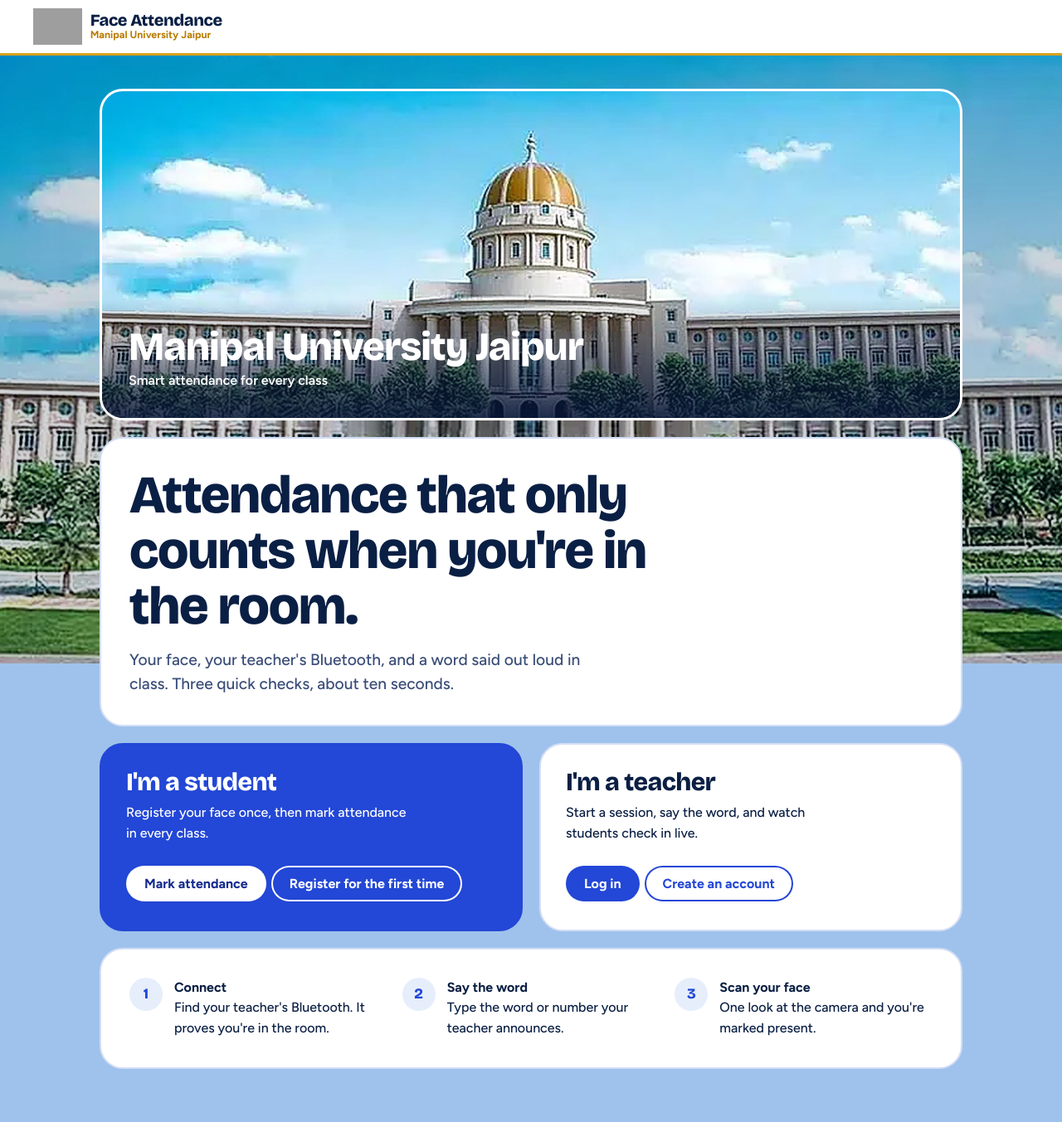
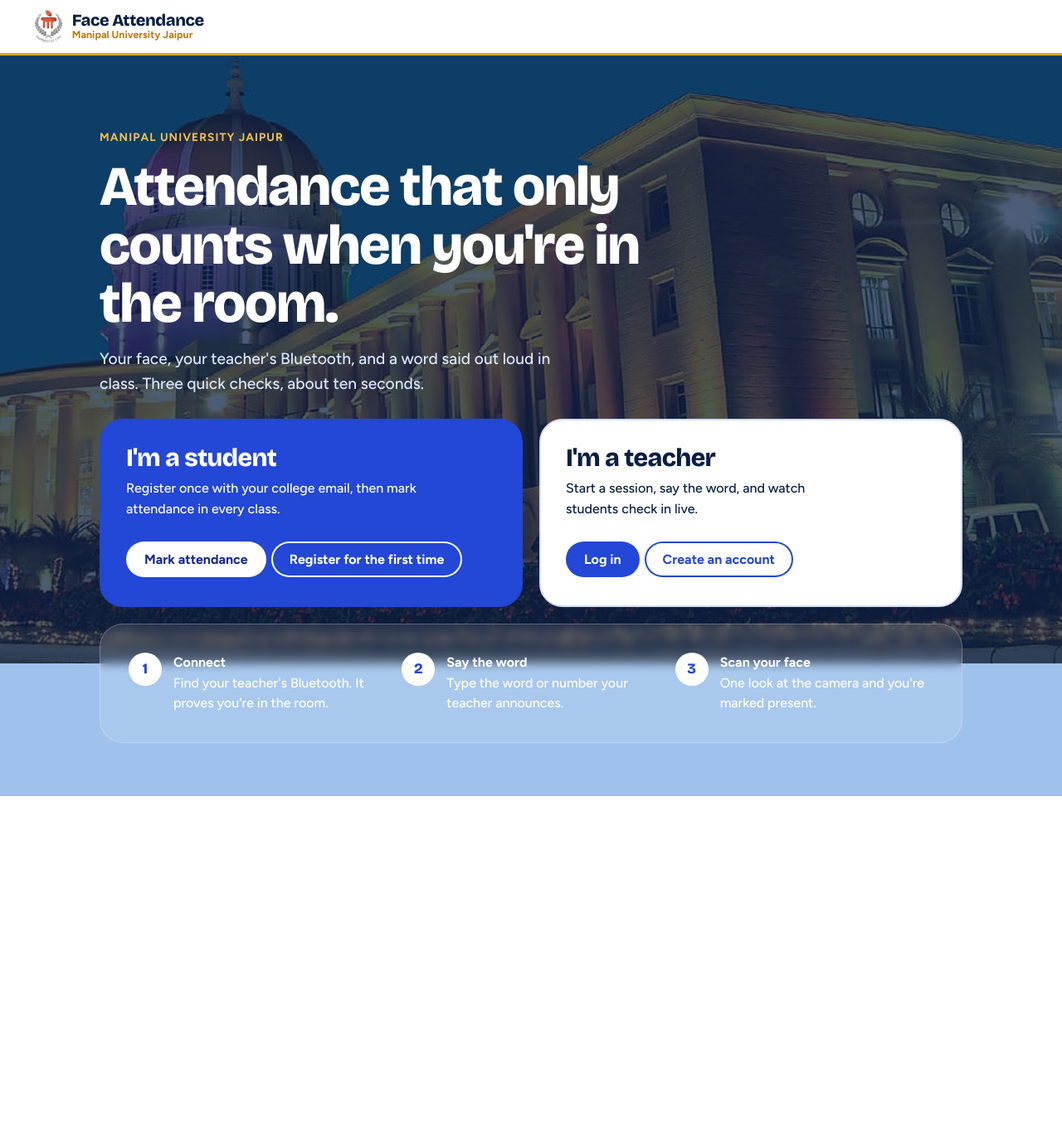
Before and after one commit to PiyushSingh8924/Tricheck, a Flask app: page / in a window 1280 px wide. Shown: the whole page at 83% size. After the commit the page ends 960 px from the top, so only its background shows below. Run offline with Flask 3, Linux system fonts and the light colour scheme; some libraries are stand-ins or nearby versions; grey boxes are pictures that could not be loaded.

Commit message:
College email verification, new home background, teacher dashboard

```diff
--- a/app.py
+++ b/app.py
@@ -1,4 +1,5 @@
-import csv, hmac, io, json, math, os, secrets, sqlite3, time
+import csv, hmac, hashlib, io, json, math, os, re, secrets, smtplib, sqlite3, ssl, time
+from email.message import EmailMessage
 from datetime import timedelta
 from functools import wraps
 from flask import Flask, g, jsonify, redirect, render_template, request, session, Response
@@ -17,6 +18,13 @@ if DATABASE_URL.startswith("postgres://"): DATABASE_URL = "postgresql://" + DATA
 PG = DATABASE_URL.startswith("postgresql")                    # hosted Postgres if set, otherwise local SQLite file
 DB = os.environ.get("DB_PATH", os.path.join(os.path.dirname(os.path.abspath(__file__)), "attendance.db"))
 MATCH = 0.5  # max face distance to accept
+
+# ---------- college email + one-time codes ----------
+EMAIL_RE = re.compile(r"[a-z0-9._%+-]{1,64}@muj\.manipal\.edu", re.ASCII)   # the domain must match exactly, nothing after it
+OTP_TTL, OTP_TRIES, OTP_GAP = 600, 5, 60                      # code lives 10 min, 5 guesses, 60 s between sends
+SMTP_HOST, SMTP_USER, SMTP_PASS = (os.environ.get(k, "") for k in ("SMTP_HOST", "SMTP_USER", "SMTP_PASS"))
+SMTP_PORT = int(os.environ.get("SMTP_PORT") or 587)
+MAIL_FROM = os.environ.get("MAIL_FROM", "")
 
 # ---------- dropdown choices (edit these lists to change what students and teachers can pick) ----------
 DEPARTMENTS = [
@@ -67,7 +75,8 @@ def close(_):
 
 NEW_COLS = [("students", "department", "TEXT"), ("students", "class_name", "TEXT"), ("students", "section", "TEXT"),
             ("sessions", "need_ble", "INTEGER DEFAULT 1"), ("sessions", "department", "TEXT"),
-            ("sessions", "section", "TEXT"), ("sessions", "subject", "TEXT")]
+            ("sessions", "section", "TEXT"), ("sessions", "subject", "TEXT"),
+            ("students", "email", "TEXT"), ("students", "email_verified", "INTEGER DEFAULT 0")]
 
 def init():
     pk, real = ("SERIAL PRIMARY KEY", "DOUBLE PRECISION") if PG else ("INTEGER PRIMARY KEY AUTOINCREMENT", "REAL")
@@ -75,13 +84,17 @@ def init():
         "CREATE TABLE IF NOT EXISTS students(reg_no TEXT PRIMARY KEY, name TEXT, pw TEXT, descriptor TEXT)",
         f"CREATE TABLE IF NOT EXISTS teachers(id {pk}, name TEXT, email TEXT UNIQUE, pw TEXT)",
         f'CREATE TABLE IF NOT EXISTS sessions(id {pk}, teacher_id INTEGER, class_name TEXT, word TEXT, ble_name TEXT, start {real}, "window" INTEGER, active INTEGER DEFAULT 1)',
-        f"CREATE TABLE IF NOT EXISTS attendance(session_id INTEGER, reg_no TEXT, marked_at {real}, UNIQUE(session_id, reg_no))"]
+        f"CREATE TABLE IF NOT EXISTS attendance(session_id INTEGER, reg_no TEXT, marked_at {real}, UNIQUE(session_id, reg_no))",
+        f"CREATE TABLE IF NOT EXISTS email_otps(id {pk}, email TEXT, code_hash TEXT, expires {real}, attempts INTEGER DEFAULT 0, created {real}, ip TEXT)"]
+    after = ["CREATE UNIQUE INDEX IF NOT EXISTS students_email_uq ON students(email)",   # many NULLs are fine; real emails must be unique
+             "CREATE INDEX IF NOT EXISTS otps_email ON email_otps(email)"]
     if PG:
         with pool.connection() as c:
             c.execute("SELECT pg_advisory_lock(42)")          # several workers may start together
             try:
                 for s in stmts: c.execute(s)
                 for t, col, ty in NEW_COLS: c.execute(f"ALTER TABLE {t} ADD COLUMN IF NOT EXISTS {col} {ty}")
+                for q in after: c.execute(q)
             finally: c.execute("SELECT pg_advisory_unlock(42)")
     else:
         with sqlite3.connect(DB, timeout=15) as c:
@@ -90,6 +103,7 @@ def init():
             for t, col, ty in NEW_COLS:
                 if col not in [r[1] for r in c.execute(f"PRAGMA table_info({t})")]:
                     c.execute(f"ALTER TABLE {t} ADD COLUMN {col} {ty}")
+            for q in after: c.execute(q)
 
 def err(m, code=400): return jsonify(ok=False, error=m), code
 def dist(a, b): return math.sqrt(sum((x - y) ** 2 for x, y in zip(a, b)))
@@ -148,6 +162,65 @@ def teacher_api(f):
 @app.context_processor
 def choices(): return dict(DEPARTMENTS=DEPARTMENTS, CLASSES=CLASSES, SECTIONS=SECTIONS)
 
+def muj_email(v):
+    """Normalised college address, or None. Exact domain only: lookalikes and extra @ signs fail."""
+    v = v.strip() if isinstance(v, str) else ""
+    if len(v) > 100 or not v.isascii(): return None          # check before lower(): some odd Unicode letters lowercase into plain ASCII
+    v = v.lower()
+    return v if EMAIL_RE.fullmatch(v) else None
+
+def otp_hash(email, code):  # keyed hash: a leaked database alone cannot be used to recover codes
+    return hmac.new(SECRET.encode(), f"{email}:{code}".encode(), hashlib.sha256).hexdigest()
+
+def send_mail(to, subject, body_text):
+    if not (SMTP_HOST and MAIL_FROM): raise RuntimeError("SMTP is not configured")
+    m = EmailMessage(); m["From"], m["To"], m["Subject"] = MAIL_FROM, to, subject; m.set_content(body_text)
+    ctx = ssl.create_default_context()
+    if SMTP_PORT == 465: srv = smtplib.SMTP_SSL(SMTP_HOST, SMTP_PORT, timeout=15, context=ctx)
+    else: srv = smtplib.SMTP(SMTP_HOST, SMTP_PORT, timeout=15)
+    with srv:
+        if SMTP_PORT != 465: srv.starttls(context=ctx)
+        if SMTP_USER: srv.login(SMTP_USER, SMTP_PASS)
+        srv.send_message(m)
+
+def issue_otp(email):
+    """Create and email a 6-digit code. Returns (error message, http status, soft). soft=True means "a code was sent a moment ago"."""
+    d, now, ip = db(), time.time(), request.remote_addr or "?"
+    count = lambda sql, *a: d.execute(sql, a).fetchone()["n"]
+    d.execute("DELETE FROM email_otps WHERE created < ?", (now - 86400,))
+    if count("SELECT COUNT(*) AS n FROM email_otps WHERE email=? AND created>?", email, now - OTP_TTL) >= 3:
+        return "Too many codes requested for this email. Try again in 10 minutes.", 429, False
+    last = d.execute("SELECT MAX(created) AS t FROM email_otps WHERE email=?", (email,)).fetchone()["t"]
+    if last and now - last < OTP_GAP: return f"Wait {int(OTP_GAP - (now - last)) + 1} seconds before asking for another code.", 429, True
+    if count("SELECT COUNT(*) AS n FROM email_otps WHERE ip=? AND created>?", ip, now - 3600) >= 10:
+        return "Too many requests from your network. Try again later.", 429, False
+    code = f"{secrets.randbelow(10 ** 6):06d}"
+    d.execute("UPDATE email_otps SET expires=0 WHERE email=?", (email,))      # older codes stop working
+    d.execute("INSERT INTO email_otps(email,code_hash,expires,attempts,created,ip) VALUES(?,?,?,?,?,?)",
+              (email, otp_hash(email, code), now + OTP_TTL, 0, now, ip)); d.commit()
+    try: send_mail(email, "Your TriCheck verification code", f"Your TriCheck code is {code}\n\nIt expires in 10 minutes. If you did not ask for it, ignore this email.")
+    except Exception as e:
+        app.logger.error("Could not send verification email (%s)", type(e).__name__)   # never log the code or the SMTP password
+        return "Could not send the email right now. Try again later.", 502, False
+    return None, 200, False
+
+def check_otp(email, code):
+    """None if the code is right (and burns it); otherwise a message for the student."""
+    r = db().execute("SELECT * FROM email_otps WHERE email=? ORDER BY id DESC LIMIT 1", (email,)).fetchone()
+    if not r or r["expires"] < time.time(): return "That code has expired. Ask for a new one."
+    if r["attempts"] >= OTP_TRIES: return "Too many wrong tries. Ask for a new code."
+    db().execute("UPDATE email_otps SET attempts=attempts+1 WHERE id=?", (r["id"],)); db().commit()
+    code = text(code, 10)
+    if not (re.fullmatch(r"\d{6}", code, re.ASCII) and hmac.compare_digest(otp_hash(email, code), r["code_hash"])): return "Wrong code."
+    db().execute("UPDATE email_otps SET expires=0 WHERE email=?", (email,)); db().commit()
+    return None
+
+def me():
+    """The logged-in student, only if their college email is verified."""
+    if "reg_no" not in session: return None
+    st = db().execute("SELECT * FROM students WHERE reg_no=?", (session["reg_no"],)).fetchone()
+    return st if st and st["email_verified"] else None
+
 # ---------- pages ----------
 AUTH = {
     "teacher_register": dict(title="Teacher Registration", api="/api/teacher/register", nxt="/teacher/login", done="Account created. Redirecting to login...",
@@ -164,9 +237,10 @@ AUTH = {
         fields=[("email", "Email", "email"), ("code", "Teacher access code", "password"), ("password", "New password (6+ characters)", "password")],
         links=[("/teacher/login", "Back to login")]),
     "student_login": dict(title="Student Login", api="/api/student/login", nxt="/student/attend", done="Success",
-        blurb="Face, Bluetooth and a word said out loud. That's all it takes.",
-        fields=[("reg_no", "Registration no", "text"), ("password", "Password", "password")],
-        links=[("/student/forgot", "Forgot password?"), ("/student/register", "Register for the first time")]),
+        blurb="Sign in with your college email. Face, Bluetooth and a word said out loud do the rest.",
+        fields=[("email", "College email (@muj.manipal.edu)", "email"), ("password", "Password", "password")],
+        links=[("/student/forgot", "Forgot password?"), ("/student/register", "Register for the first time"),
+               ("/student/verify", "Verify my email / link an older account")]),
 }
 def auth_page(k): return render_template("auth.html", **AUTH[k])
 for k in AUTH:
@@ -178,13 +252,15 @@ def home(): return render_template("home.html")
 @app.get("/student/register")
 def student_register(): return render_template("student_register.html")
 
+@app.get("/student/verify")
+def student_verify(): return render_template("student_verify.html")
+
 @app.get("/student/forgot")
 def student_forgot(): return render_template("student_forgot.html")
 
 @app.get("/student/attend")
 def student_attend():
-    if "reg_no" not in session: return redirect("/student/login")
-    st = db().execute("SELECT * FROM students WHERE reg_no=?", (session["reg_no"],)).fetchone()
+    st = me()
     if not st: session.clear(); return redirect("/student/login")
     return render_template("attend.html", name=st["name"], st=st)
 
@@ -362,25 +438,76 @@ def export(sid):
 # ---------- student API ----------
 @app.post("/api/student/register")
 def s_register():
-    d = body()
+    d = body(); ip = request.remote_addr
     reg, name, pw, desc, g = text(d.get("reg_no"), 30), text(d.get("name")), text(d.get("password"), 200), face_ok(d.get("descriptor")), group(d)
+    email = muj_email(d.get("email"))
+    if not throttle(("s-reg", ip), 20): return err(TOO_MANY, 429)
     if not (reg and name and pw): return err("All fields and a face scan are required")
+    if not email: return err("Use your college email, ending in @muj.manipal.edu")
     if not g: return err("Choose your department, class and section")
     if desc is None: return err("Face scan was not valid - try again")
     if len(pw) < 4: return err("Password must be at least 4 characters")
+    old = db().execute("SELECT email, email_verified FROM students WHERE reg_no=? OR email=?", (reg, email)).fetchall()
+    # a half-finished sign-up (email given, never verified) can be redone; verified accounts and pre-email accounts are protected
+    if any(r["email"] is None or r["email_verified"] for r in old): return err("Already registered. If it is an older account, use 'Verify my email / link an older account' on the login page.")
     try:
-        db().execute("INSERT INTO students(reg_no,name,pw,descriptor,department,class_name,section) VALUES(?,?,?,?,?,?,?)",
-                     (reg, name, gen(pw), json.dumps(desc), *g))
+        db().execute("DELETE FROM students WHERE reg_no=? OR email=?", (reg, email))
+        db().execute("INSERT INTO students(reg_no,name,pw,descriptor,department,class_name,section,email,email_verified) VALUES(?,?,?,?,?,?,?,?,0)",
+                     (reg, name, gen(pw), json.dumps(desc), *g, email))
         db().commit()
     except INTEGRITY:
         return err("Already registered (one-time registration)")
+    msg, code, soft = issue_otp(email)
+    return err(msg, code) if msg and not soft else jsonify(ok=True, email=email)   # soft: the code sent a moment ago still works
+
+@app.post("/api/student/link")
+def s_link():
+    """Older accounts (and unverified ones): prove the password, then verify a college email by code."""
+    d = body(); reg, email = text(d.get("reg_no"), 30), muj_email(d.get("email"))
+    if not (throttle(("s-link-ip", request.remote_addr), 15) and throttle(("s-link", reg), 5)): return err(TOO_MANY, 429)
+    if not email: return err("Use your college email, ending in @muj.manipal.edu")
+    st = db().execute("SELECT * FROM students WHERE reg_no=?", (reg,)).fetchone()
+    if not st or not chk(st["pw"], text(d.get("password"), 200)): return err("Wrong registration no or password", 401)
+    if st["email_verified"]: return err("This account is already verified. Log in with your college email.")
+    other = db().execute("SELECT reg_no, email_verified FROM students WHERE email=? AND reg_no<>?", (email, reg)).fetchone()
+    if other and other["email_verified"]: return err("That email already belongs to another account")
+    try:
+        if other: db().execute("DELETE FROM students WHERE email=? AND reg_no<>? AND email_verified=0", (email, reg))
+        db().execute("UPDATE students SET email=?, email_verified=0 WHERE reg_no=?", (email, reg)); db().commit()
+    except INTEGRITY:
+        return err("That email already belongs to another account")
+    msg, code, soft = issue_otp(email)
+    return err(msg, code) if msg and not soft else jsonify(ok=True, email=email)   # soft: the code sent a moment ago still works
+
+@app.post("/api/student/resend")
+def s_resend():
+    email = muj_email(body().get("email"))
+    if not email: return err("Use your college email, ending in @muj.manipal.edu")
+    if not throttle(("s-resend-ip", request.remote_addr), 20): return err(TOO_MANY, 429)
+    pending = db().execute("SELECT 1 AS x FROM students WHERE email=? AND email_verified=0", (email,)).fetchone()
+    if pending:
+        msg, code, _ = issue_otp(email)
+        if msg: return err(msg, code)
+    return jsonify(ok=True)       # same answer whether or not the address is registered
+
+@app.post("/api/student/verify")
+def s_verify():
+    email = muj_email(body().get("email"))
+    if not email: return err("Use your college email, ending in @muj.manipal.edu")
+    if not throttle(("s-verify", request.remote_addr), 30): return err(TOO_MANY, 429)
+    bad = check_otp(email, body().get("code"))
+    if bad: return err(bad)
+    db().execute("UPDATE students SET email_verified=1 WHERE email=?", (email,)); db().commit()
     return jsonify(ok=True)
 
 @app.post("/api/student/login")
 def s_login():
-    d = body()
-    s = db().execute("SELECT * FROM students WHERE reg_no=?", (text(d.get("reg_no"), 30),)).fetchone()
-    if not s or not chk(s["pw"], text(d.get("password"), 200)): return err("Wrong registration no or password", 401)
+    d = body(); email = muj_email(d.get("email"))
+    if not email: return err("Use your college email, ending in @muj.manipal.edu", 401)
+    if not (throttle(("s-login", request.remote_addr, email), 10) and throttle(("s-login-ip", request.remote_addr), 60)): return err(TOO_MANY, 429)
+    s = db().execute("SELECT * FROM students WHERE email=?", (email,)).fetchone()
+    if not s or not chk(s["pw"], text(d.get("password"), 200)): return err("Wrong email or password", 401)
+    if not s["email_verified"]: return jsonify(ok=False, error="Verify your email first (link on this page)", need_verify=True), 403
     session.clear(); session.permanent = True; session.update(reg_no=s["reg_no"], name=s["name"])
     return jsonify(ok=True)
 
@@ -403,17 +530,14 @@ def mine_only(st, act):
 
 @app.get("/api/session")
 def current():
-    if "reg_no" not in session: return jsonify(sessions=[])
-    st = db().execute("SELECT * FROM students WHERE reg_no=?", (session["reg_no"],)).fetchone()
+    st = me()
     if not st: return jsonify(sessions=[])
     return jsonify(sessions=[dict(class_name=s["class_name"], subject=s["subject"] or "", ble_name=s["ble_name"], need_ble=s["need_ble"] != 0,
                    remaining=int(s["start"] + s["window"] - time.time())) for s in mine_only(st, actives())])
 
 @app.post("/api/attend")
 def attend():
-    if "reg_no" not in session: return err("Please log in", 401)
-    d = body()
-    st = db().execute("SELECT * FROM students WHERE reg_no=?", (session["reg_no"],)).fetchone()
+    d = body(); st = me()
     if not st: session.clear(); return err("Please log in", 401)
     act = mine_only(st, actives())
     if not act: return err("No active session for your class")
--- a/static/app.js
+++ b/static/app.js
@@ -53,9 +53,9 @@ async function scanning(fn) {
 }
 const registerStudent = () => scanning(async () => {
   const pick = id => $(id).value;
-  const r = await post("/api/student/register", {reg_no: pick("reg_no"), name: pick("name"), department: pick("department"), class_name: pick("class_name"),
-    section: pick("section"), password: pick("password"), descriptor: await face()});
-  if (r.ok) { say("Registered! Redirecting to login...", true); setTimeout(() => location = "/student/login", 1200); } else say(r.error, false);
+  const r = await post("/api/student/register", {reg_no: pick("reg_no"), name: pick("name"), email: pick("email"), department: pick("department"),
+    class_name: pick("class_name"), section: pick("section"), password: pick("password"), descriptor: await face()});
+  if (r.ok) showOtp(r.email); else say(r.error, false);
 });
 const resetStudent = () => scanning(async () => {
   const r = await post("/api/student/reset", {reg_no: $("reg_no").value, password: $("password").value, descriptor: await face()});
@@ -81,3 +81,23 @@ const mark = () => scanning(async () => {
   const r = await post("/api/attend", {word: $("word").value, ble_name: bleName, descriptor: await face()});
   say(r.ok ? `Attendance marked for ${r.name}` : r.error, r.ok);
 });
+
+// email code step (register + verify pages)
+let otpEmail = "", resendTimer;
+function showOtp(email) {
+  otpEmail = email; $("step1").hidden = true; $("otpbox").hidden = false; $("otpmail").textContent = email;
+  say("Code sent. Check your college inbox.", true); $("code").focus(); cooldown(60);
+}
+function cooldown(n) {
+  const b = $("resend"); clearInterval(resendTimer); b.disabled = true; b.textContent = `Resend in ${n}s`;
+  resendTimer = setInterval(() => { n--; if (n <= 0) { clearInterval(resendTimer); b.disabled = false; b.textContent = "Resend code"; } else b.textContent = `Resend in ${n}s`; }, 1000);
+}
+async function verifyCode() {
+  const r = await post("/api/student/verify", {email: otpEmail, code: $("code").value});
+  if (r.ok) { say("Email verified! Redirecting to login...", true); setTimeout(() => location = "/student/login", 1200); } else say(r.error, false);
+}
+async function resendCode() { const r = await post("/api/student/resend", {email: otpEmail}); say(r.ok ? "New code sent" : r.error, r.ok); if (r.ok) cooldown(60); }
+async function linkEmail() {
+  const r = await post("/api/student/link", {reg_no: $("reg_no").value, password: $("password").value, email: $("email").value});
+  if (r.ok) showOtp(r.email); else say(r.error, false);
+}
--- a/static/style.css
+++ b/static/style.css
@@ -34,13 +34,18 @@ small{display:block;color:var(--mute);margin-top:4px}
 .lbl{display:block;font-weight:700;font-size:.9rem;margin:10px 0 0}
 .links{margin:14px 0 0;display:flex;flex-wrap:wrap;gap:6px 18px}
 
-/* home */
-.banner{position:relative;border-radius:28px;overflow:hidden;min-height:clamp(230px,36vw,400px);background:url(/static/muj-campus.jpg) center 38%/cover;border:3px solid #fff;margin-bottom:20px}
-.banner div{position:absolute;left:0;right:0;bottom:0;padding:clamp(18px,3vw,32px);color:#fff;background:linear-gradient(transparent,rgba(8,24,58,.88))}
-.banner h2{font-size:clamp(1.7rem,4.6vw,3rem);font-weight:800}.banner p{margin:4px 0 0;font-weight:600}
-.herocard{margin-bottom:20px}
-.herocard h1{font-size:clamp(2.1rem,5.4vw,4rem);font-weight:800;max-width:17ch}
-.lead{font-size:1.2rem;max-width:46ch;margin:16px 0 0;color:#3a4d78}
+/* home: fixed full-screen campus photo under a dark blue overlay (1600px file normally, 3840px file on wide screens).
+   If the files in static/img are missing, the older campus photo shows instead. */
+body.home::before{background-image:url(/static/img/campus-1600.jpg),url(/static/muj-campus.jpg);background-position:center;filter:none;transform:none}
+@media(min-width:1600px){body.home::before{background-image:url(/static/img/campus-3840.jpg),url(/static/img/campus-1600.jpg),url(/static/muj-campus.jpg)}}
+body.home::after{background:rgba(10,31,68,.72)}
+.herocard{margin:clamp(8px,4vw,48px) 0 28px;color:#fff}
+.kicker{margin:0 0 14px;font-weight:700;letter-spacing:.08em;text-transform:uppercase;font-size:.85rem;color:#f2c14e}
+.herocard h1{font-size:clamp(2.2rem,5.6vw,4.2rem);font-weight:800;max-width:17ch;color:#fff}
+.lead{font-size:1.2rem;max-width:46ch;margin:16px 0 0;color:#dbe6ff}
+.glass{background:#ffffff1a;border:1px solid #ffffff40;border-radius:28px;padding:clamp(20px,3vw,34px);color:#fff;backdrop-filter:blur(6px)}
+.glass .steps li::before{background:#fff;color:var(--ultra)}
+
 .roles{display:grid;grid-template-columns:repeat(auto-fit,minmax(300px,1fr));gap:20px;margin-bottom:20px}
 .role{padding:30px;border-radius:28px;background:#fff;border:2px solid var(--line)}
 .role h2{font-size:1.9rem;margin-bottom:8px}.role p{margin:0 0 22px;max-width:34ch}
--- a/templates/home.html
+++ b/templates/home.html
@@ -1,14 +1,14 @@
 {% extends "base.html" %}{% block bodyclass %}home{% endblock %}{% block body %}
-<section class="banner" role="img" aria-label="Manipal University Jaipur main building with its golden dome"><div><h2>Manipal University Jaipur</h2><p>Smart attendance for every class</p></div></section>
-<section class="panel herocard"><h1>Attendance that only counts when you're in the room.</h1>
+<section class="herocard"><p class="kicker">Manipal University Jaipur</p>
+<h1>Attendance that only counts when you're in the room.</h1>
 <p class="lead">Your face, your teacher's Bluetooth, and a word said out loud in class. Three quick checks, about ten seconds.</p></section>
 <section class="roles">
-<article class="role student"><h2>I'm a student</h2><p>Register your face once, then mark attendance in every class.</p>
+<article class="role student"><h2>I'm a student</h2><p>Register once with your college email, then mark attendance in every class.</p>
 <a class="btn" href="/student/login">Mark attendance</a><a class="btn ghost" href="/student/register">Register for the first time</a></article>
 <article class="role"><h2>I'm a teacher</h2><p>Start a session, say the word, and watch students check in live.</p>
 <a class="btn" href="/teacher/login">Log in</a><a class="btn ghost" href="/teacher/register">Create an account</a></article>
 </section>
-<section class="panel"><ol class="steps flow">
+<section class="glass"><ol class="steps flow">
 <li><div><b>Connect</b>Find your teacher's Bluetooth. It proves you're in the room.</div></li>
 <li><div><b>Say the word</b>Type the word or number your teacher announces.</div></li>
 <li><div><b>Scan your face</b>One look at the camera and you're marked present.</div></li>
```
Also changed, not shown: templates/_otp.html (added, +7 -0 lines), templates/student_register.html (+5 -3 lines), templates/student_verify.html (added, +11 -0 lines), tests/test_app.py (added, +193 -0 lines), tools/make_backgrounds.py (added, +27 -0 lines), migrations/001_student_email.sql (added), static/img/campus-1600.jpg (added), static/logo.png (added), 1 other file.
